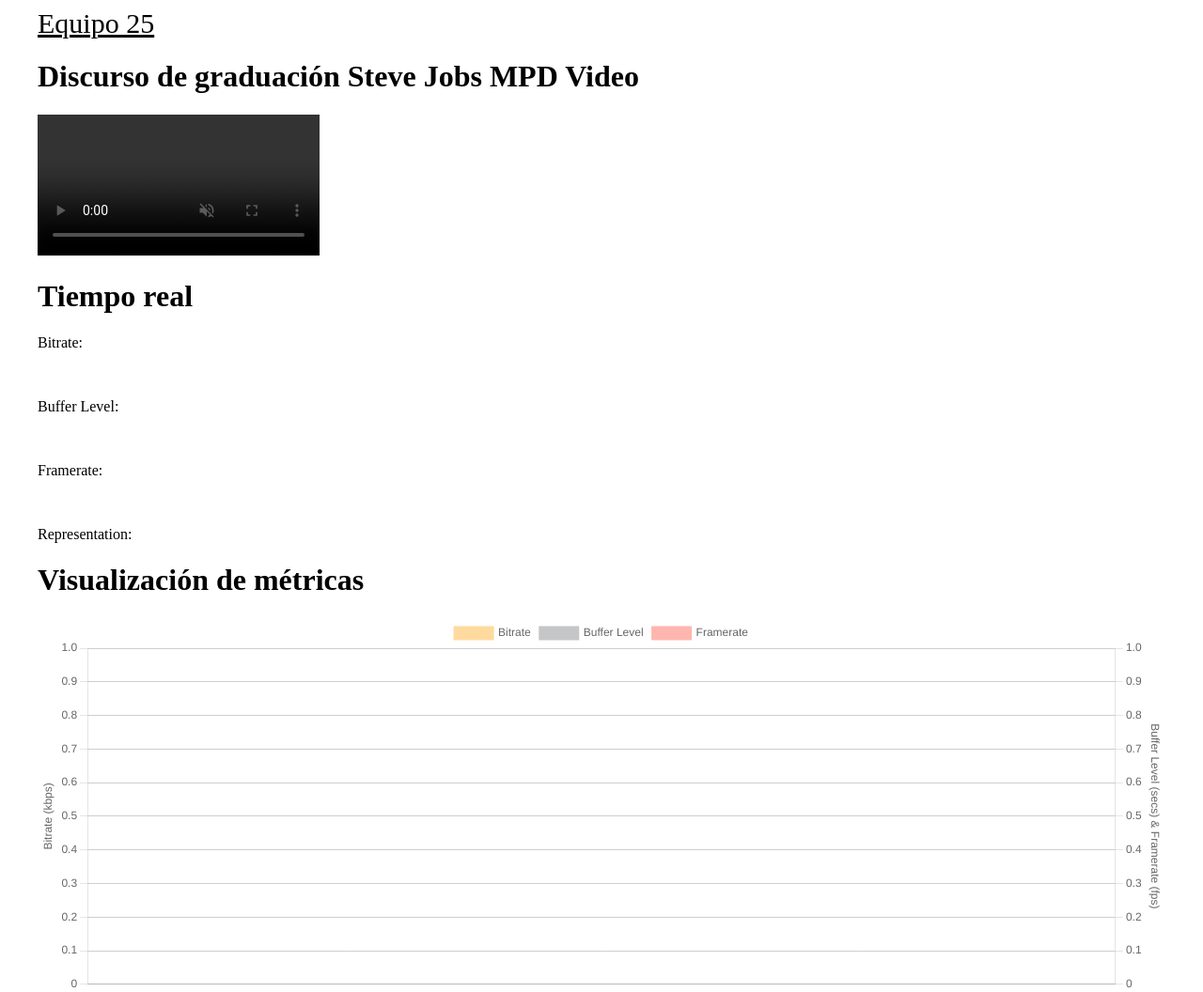
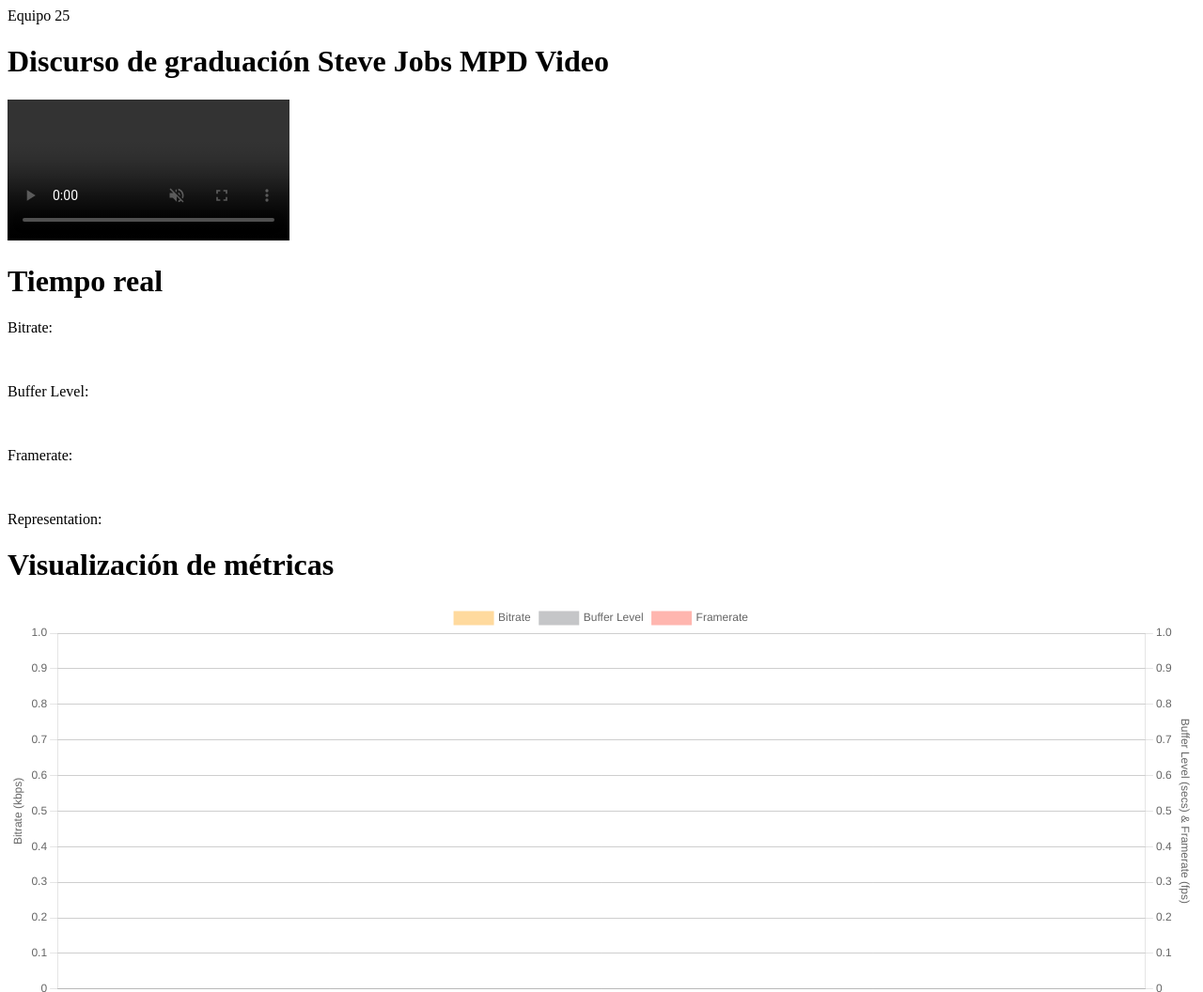
Before and after one commit to e-smartin/iRAC---P3---DASH, a plain HTML site: page 4VisualAvanz/index.html in a window 1280 px wide. Shown: the top 1056 px of the page at 94% size. Drawn offline with nearby package versions, Linux system fonts and the light colour scheme; a script that the page names is missing.

Commit message:
Visualizacion Metricas updated

```diff
--- a/4VisualAvanz/index.html
+++ b/4VisualAvanz/index.html
@@ -7,29 +7,13 @@
 <script src="https://cdnjs.cloudflare.com/ajax/libs/dashjs/3.2.2/dash.all.min.js" integrity="sha512-vYbnErl9JO63c2v/ADkEKrYfQChzm4v7nU+55A5EvO7P+AYm9bmdtZhBA6Fg8FkfqEvXJLd/k9L26d1HS1eOtg==" crossorigin="anonymous"></script>
 <script src="https://cdn.jsdelivr.net/npm/chart.js@3.1.1/dist/chart.min.js" integrity="sha256-lISRn4x2bHaafBiAb0H5C7mqJli7N0SH+vrapxjIz3k=" crossorigin="anonymous"></script>
 
-	<style>
-		.logo1 {
-			color : black;
-			font-family: 'Megrim';
-			font-size: 30px;
-		}
-		.navlogo {
-
-		}
-		.all {
-		    max-width: 1200px;
-		    min-height: 80vh;
-		    margin: auto;
-		    background-color: rgba(255, 255, 255, 0.3);
-		}
-	</style>
 </head>
 
   <body>
 <div class="all">
-	<nav class="navbar navlogo logo" role="navigation" aria-label="main navigation">
-	<div class="navbar-brand">
-            <a class="navbar-item logo1" href="/">Equipo 25</a>
+	<nav>
+	<div>
+        <a>Equipo 25</a>
         </div>
 	</nav>
 
```
